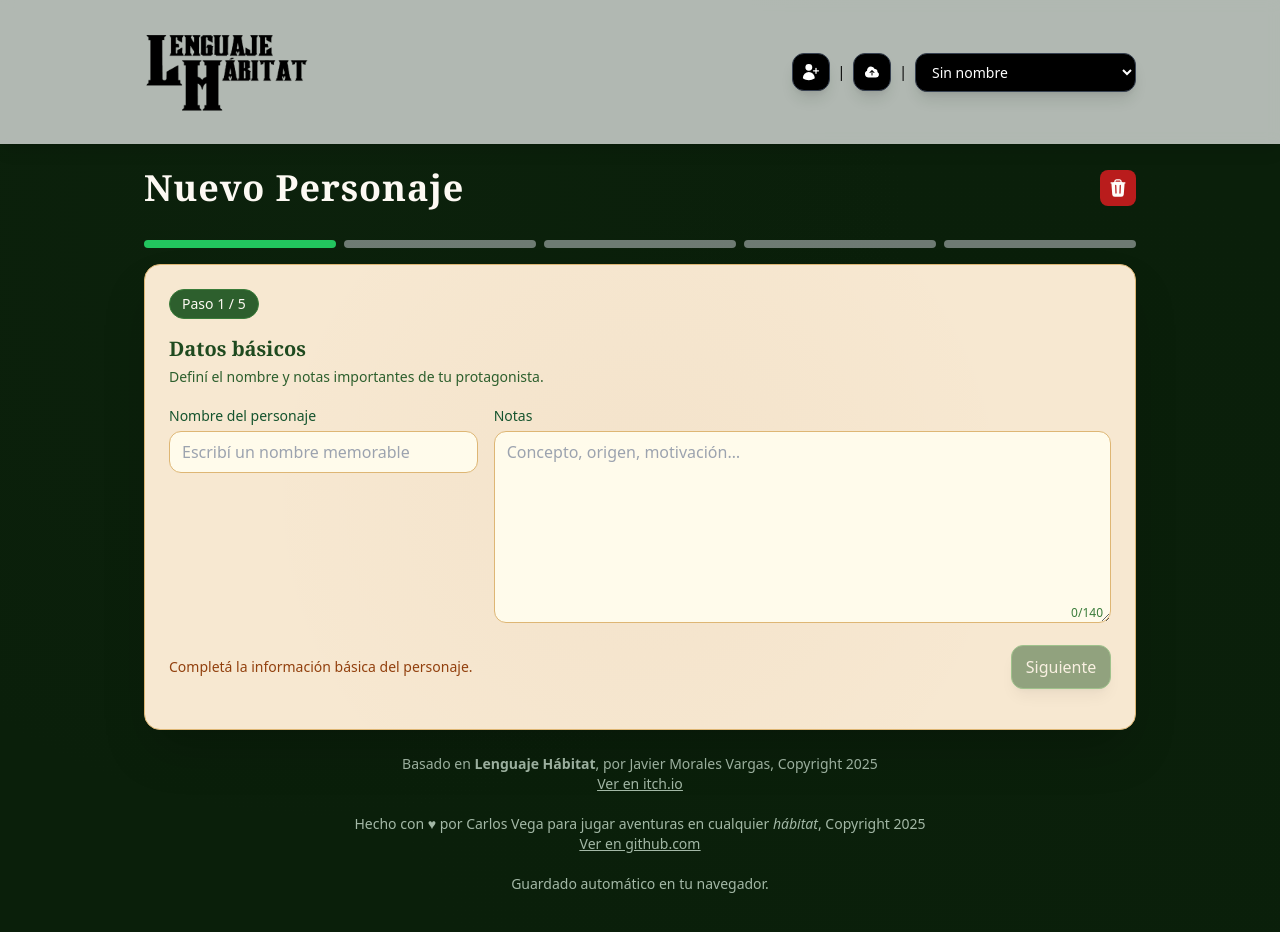
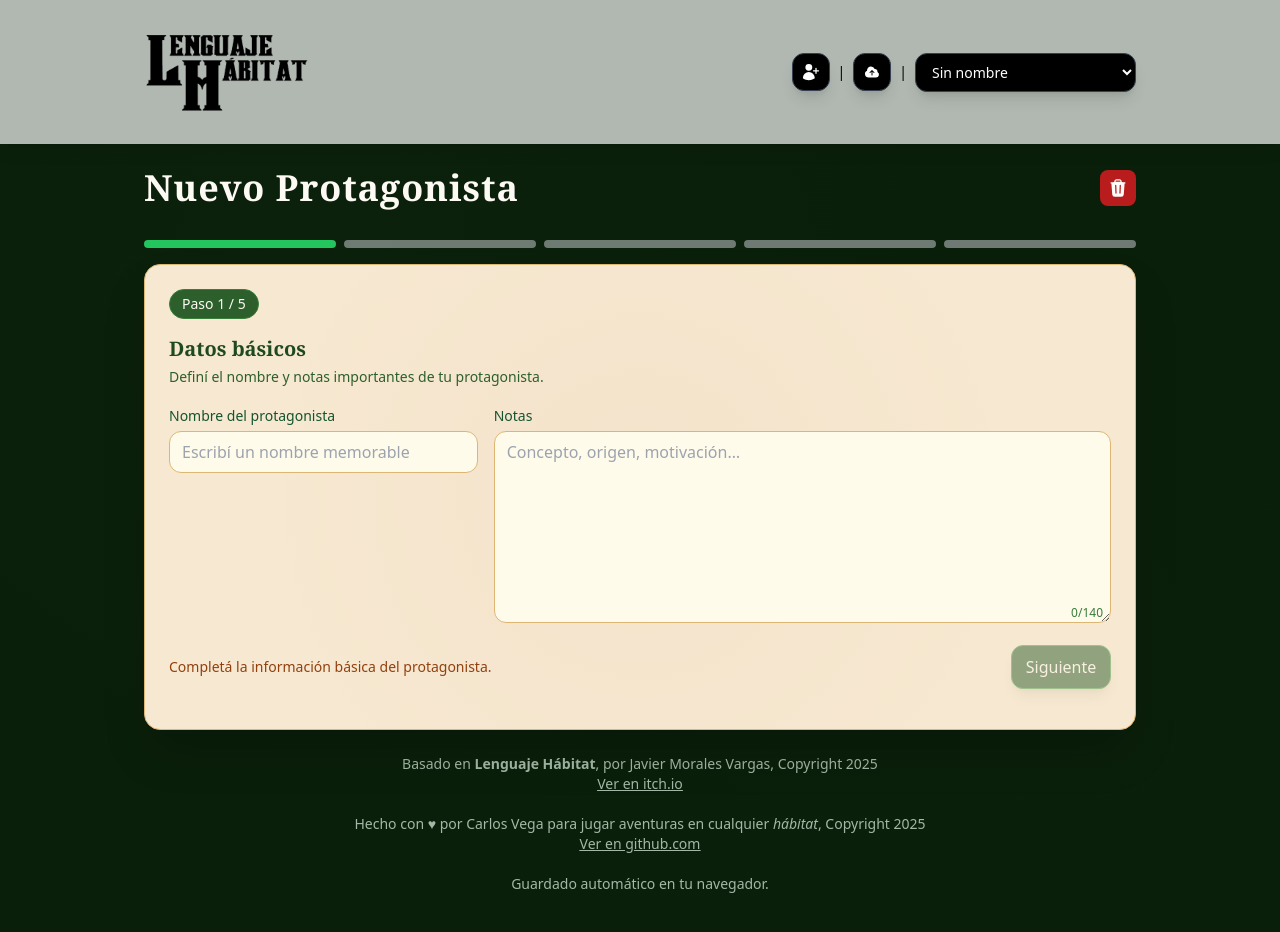
Before and after one commit to alterx/lenguaje-habitat-character-creator, a React (Vite) app: page / in a window 1280 px wide. Both pictures are taken after a click on the button "¡Crear mi primer protagonista!". Built offline with nearby package versions, Linux system fonts and the light colour scheme; the HTML template or start-up script is replaced by a standard one.

Commit message:
remove personaje in favor of Protagonista

```diff
--- a/src/App.tsx
+++ b/src/App.tsx
@@ -209,7 +209,7 @@ export default function App() {
         document.title,
         window.location.pathname + window.location.search
       );
-      pushToast('Personaje guardado en tu colección');
+      pushToast('Protagonista guardado en tu colección');
     }
   }
 
@@ -368,7 +368,9 @@ export default function App() {
               {selectedChar && (
                 <div className="gap-4 flex pb-8 items-center">
                   <h1 className="text-4xl text-parchment-100 font-bold font-serif tracking-wide flex-1">
-                    {selectedChar?.name ? selectedChar.name : 'Nuevo Personaje'}
+                    {selectedChar?.name
+                      ? selectedChar.name
+                      : 'Nuevo Protagonista'}
                   </h1>
 
                   {/* Mobile collapse toggle */}
--- a/src/components/character/WelcomeScreen.tsx
+++ b/src/components/character/WelcomeScreen.tsx
@@ -44,7 +44,7 @@ export function WelcomeScreen({
         </p>
         <label className="px-3 py-1.5 rounded-xl bg-forest-800 hover:bg-forest-700 text-xs cursor-pointer text-parchment-200 border border-forest-600 transition-colors">
           <CloudArrowUpIcon className="h-4 w-4 inline-block mr-1" />
-          Cargar Personaje
+          Cargar Protagonista
           <input
             type="file"
             accept="application/json"
--- a/src/components/character/steps/Step1BasicInfo.tsx
+++ b/src/components/character/steps/Step1BasicInfo.tsx
@@ -29,7 +29,7 @@ export function Step1BasicInfo({
       <div className="grid md:grid-cols-[1fr_2fr] gap-4">
         <div>
           <label className="text-sm font-medium text-green-900">
-            Nombre del personaje
+            Nombre del protagonista
           </label>
           <input
             className="mt-1 w-full px-3 py-2 border border-parchment-600 rounded-xl bg-amber-50 focus:outline-none focus:ring-2 focus:ring-green-600 text-green-900"
@@ -64,7 +64,7 @@ export function Step1BasicInfo({
         statusMessage={
           attrsValid
             ? '✔ Información lista.'
-            : 'Completá la información básica del personaje.'
+            : 'Completá la información básica del protagonista.'
         }
         isValid={attrsValid}
       />
--- a/src/components/character/steps/Step4Virtues.tsx
+++ b/src/components/character/steps/Step4Virtues.tsx
@@ -160,10 +160,11 @@ export function Step4Virtues({
             </li>
             <li className="mb-2">
               <strong>Permitir lo imposible:</strong> Una característica como
-              "Magia de Fuego" te permite intentar acciones que otros personajes
-              ni siquiera podrían considerar, como crear una barrera de llamas.
-              La tirada será para ver qué tan bien lo hacés, pero el simple
-              hecho de poder intentarlo se debe a tu característica.
+              "Magia de Fuego" te permite intentar acciones que otros
+              protagonistas ni siquiera podrían considerar, como crear una
+              barrera de llamas. La tirada será para ver qué tan bien lo hacés,
+              pero el simple hecho de poder intentarlo se debe a tu
+              característica.
             </li>
           </ul>
           <p>Podés encontrar distintos tipos:</p>
```
